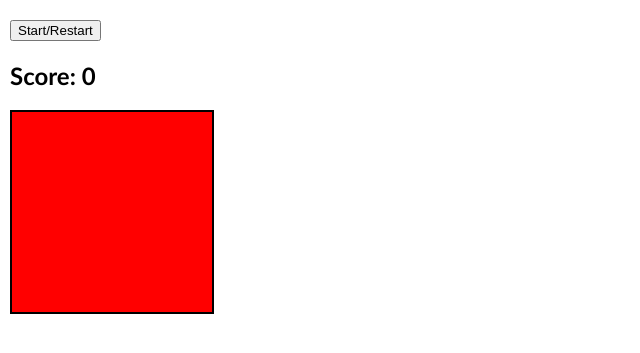
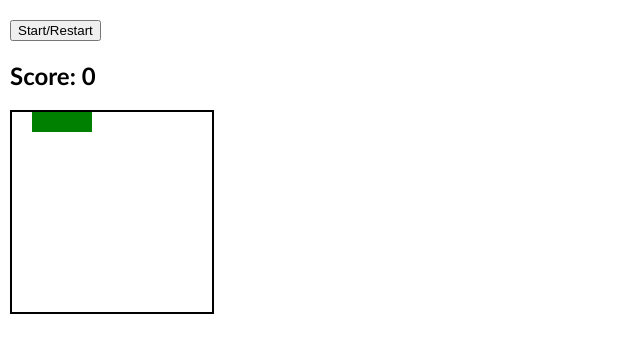
Before and after one commit to trome23/snake-game, a plain HTML site: page index.html in a window 1280 px wide. Shown: the part 73-426 px from the top of the page, without its empty margins (0-640 px from the left). Drawn offline with Linux system fonts and the light colour scheme.

Commit message:
move() function created, to move snake to the right

```diff
--- a/index.css
+++ b/index.css
@@ -15,5 +15,8 @@ body {
 .squareStyle {
     width: 20px;
     height: 20px;
-    background: red;
-}
+ }
+
+ .snake {
+     background: green;
+ }
--- a/index.js
+++ b/index.js
@@ -2,20 +2,34 @@ const grid = document.querySelector(".grid")
 const startBtn = document.querySelector("#start-btn")
 const score = document.querySelector("#score")
 let squares = []
+let currentSnake = [2,1,0]
+let direction = 1
 
 function createGrid() {
     //creating 100 divs
     for (let i = 0; i < 100; i++) {
         const square = document.createElement("div")  //<== creating element using js
 
-        square.classList.add('squareStyle')  //<==adding a class, to style to each newly created div
+        square.classList.add('squareStyle')  //<== adding a class, to style to each newly created div
 
-        grid.appendChild(square)  //<==put div elements into our grid
+        grid.appendChild(square)  //<== put div elements into our grid
 
         squares.push(square)  //<== push square element into an array
     }
-    console.log(squares)
 
 }
+createGrid()
 
-createGrid()
+currentSnake.forEach(index => squares[index].classList.add('snake'))
+
+function move() {
+    //remove last element from current snake array
+    const tail = currentSnake.pop()
+    //remove styling from last element
+    squares[tail].classList.remove('snake')
+    //add square to direction snake is moving
+    currentSnake.unshift(currentSnake[0] + direction)
+    //add styling so we can see it move
+    squares[currentSnake[0]].classList.add('snake')
+}
+move()
```
